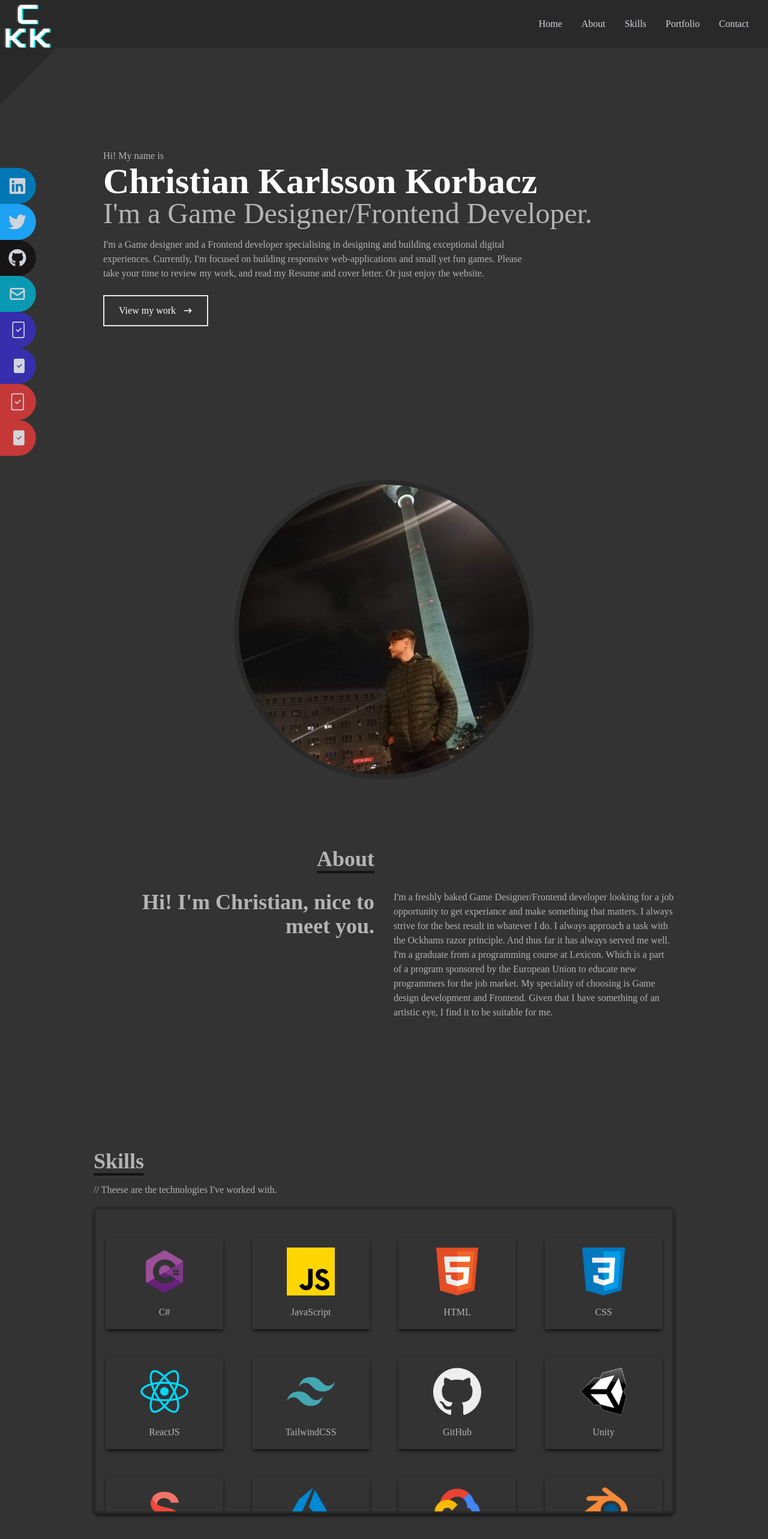
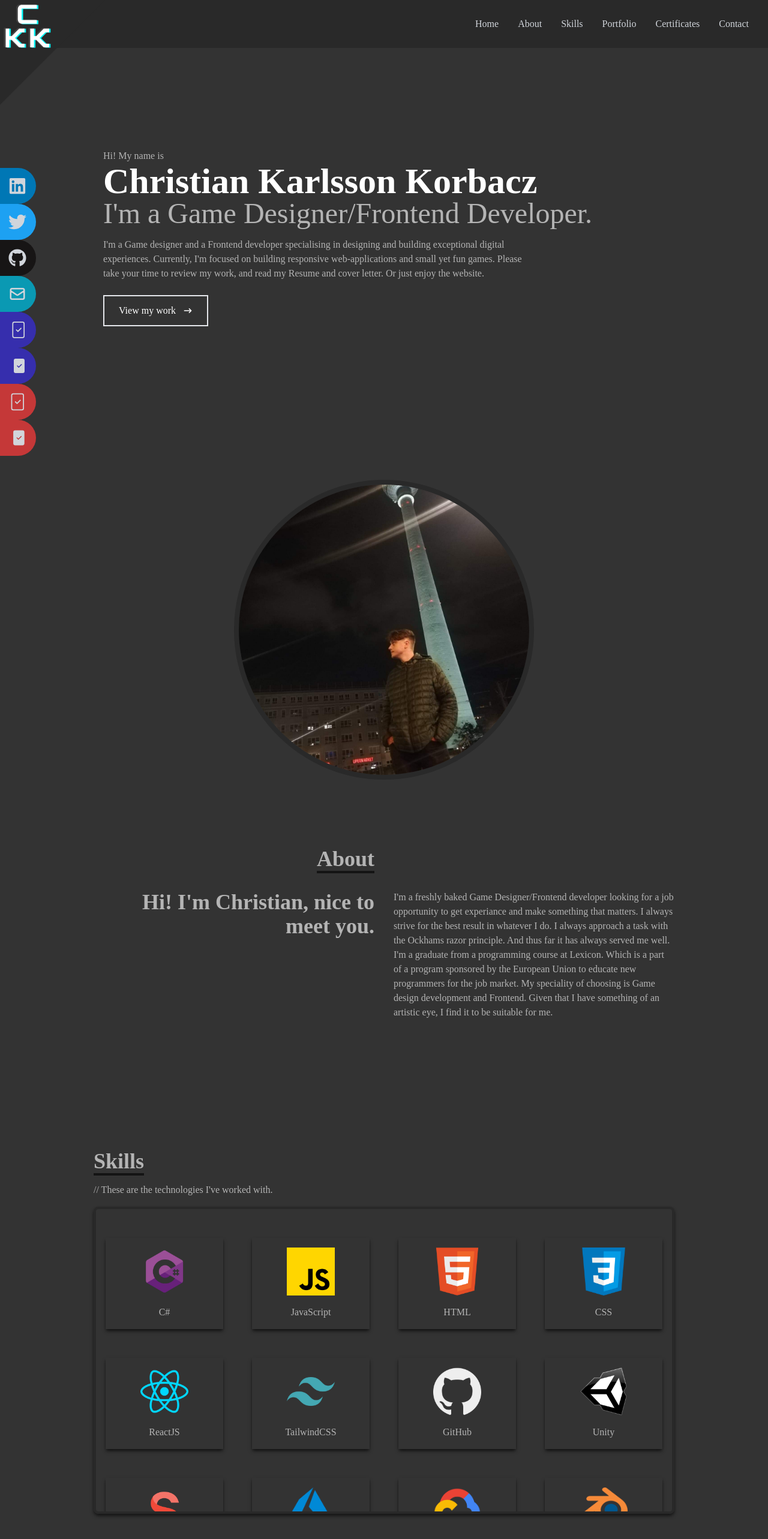
Before and after one commit to BarilChaton/CKK, a React (Create React App) app: page / in a window 1280 px wide. Shown: the top 2566 px of the page at 60% size. Built offline with nearby package versions, Linux system fonts and the light colour scheme; the HTML template or start-up script is replaced by a standard one.

Commit message:
Added certs component and fixed some typos.

```diff
--- a/src/App.js
+++ b/src/App.js
@@ -4,6 +4,7 @@ import Navbar from "./components/Navbar";
 import Skills from "./components/Skills";
 import Portfolio from "./components/Portfolio";
 import Contact from "./components/Contact";
+import Certificates from "./components/Certificates";
 
 
 function App() {
@@ -14,6 +15,7 @@ function App() {
       <About />
       <Skills />
       <Portfolio />
+      <Certificates />
       <Contact />
     </div>
   );
--- /dev/null
+++ b/src/components/Certificates.jsx
@@ -0,0 +1,23 @@
+import React from 'react'
+import UDACert from '../assets/unity-certified-user-artist.png'
+
+const Certificates = () => {
+  return (
+    <div name='certificates' className='w-full h-screen bg-[#333333] text-[#b4b4b4]'>
+        {/* Container */}
+        <div className='max-w-[1000px] mx-auto p-4 flex flex-col justify-center w-full h-full'>
+            <div>
+                <p className='text-4xl font-bold inline border-b-4 border-[#141414]'>Certificates</p>
+                <p className='py-4'>// These are the my certificates.</p>
+            </div>
+            <div className='w-full grid grid-cols-2 mb-40 sm:grid-cols-4 gap-4 text-center py-8 overflow-auto border-4 border-[#292929] rounded-lg shadow-md shadow-[#141414]'>
+                <div className='shadow-md shadow-[#141414] m-4 hover:scale-110 duration-500'>
+                    <a href="https://www.credly.com/badges/a14cebaa-dcf3-4b77-a9dc-70c73e96f9d8/public_url"><img className='w-200 my-4 mx-auto' src={UDACert} alt="Unity-DA-certificate" /></a>
+                </div>
+            </div>
+        </div>
+    </div>
+  )
+}
+
+export default Certificates
--- a/src/components/Navbar.jsx
+++ b/src/components/Navbar.jsx
@@ -43,6 +43,11 @@ const Navbar = () => {
             </Link>
           </li>
           <li className='hover:border-2 py-4 duration-100'>
+            <Link to="certificates" smooth={true} duration={500}>
+              Certificates
+            </Link>
+          </li>
+          <li className='hover:border-2 py-4 duration-100'>
             <Link to="contact" smooth={true} duration={500}>
               Contact
             </Link>
@@ -77,16 +82,21 @@ const Navbar = () => {
             </Link>
           </li>
           <li className='py-6 text-4xl'>
+            <Link onClick={handleClick} to="certificates" smooth={true} duration={500}>
+              Certificates
+            </Link>
+          </li>
+          <li className='py-6 text-4xl'>
             <Link onClick={handleClick} to="contact" smooth={true} duration={500}>
               Contact
             </Link>
           </li>
-          <li className='py-6 text-4xl'>
+          {/* <li className='py-6 text-4xl'>
             <a href={resumeSV} download="ChristianKarlssonKorbaczCVSvenska.pdf" onClick={handleClick}>Download Swedish CV</a>
           </li>
           <li className='py-6 text-4xl'>
               <a href={resumeEN} download="ChristianKarlssonKorbaczCVEnglish.pdf" onClick={handleClick}>Download English CV</a>
-          </li>
+          </li> */}
         </ul>
 
         {/* Social Icons */}
--- a/src/components/Skills.jsx
+++ b/src/components/Skills.jsx
@@ -21,7 +21,7 @@ const Skills = () => {
         <div className='max-w-[1000px] mx-auto p-4 flex flex-col justify-center w-full h-full'>
             <div>
                 <p className='text-4xl font-bold inline border-b-4 border-[#141414]'>Skills</p>
-                <p className='py-4'>// Theese are the technologies I've worked with.</p>
+                <p className='py-4'>// These are the technologies I've worked with.</p>
             </div>
 
             <div className='w-full grid grid-cols-2 mb-40 sm:grid-cols-4 gap-4 text-center py-8 overflow-auto border-4 border-[#292929] rounded-lg shadow-md shadow-[#141414]'>
```
Also changed, not shown: src/assets/Unity DA Cert.png (deleted), src/assets/unity-certified-user-artist.png (added).
